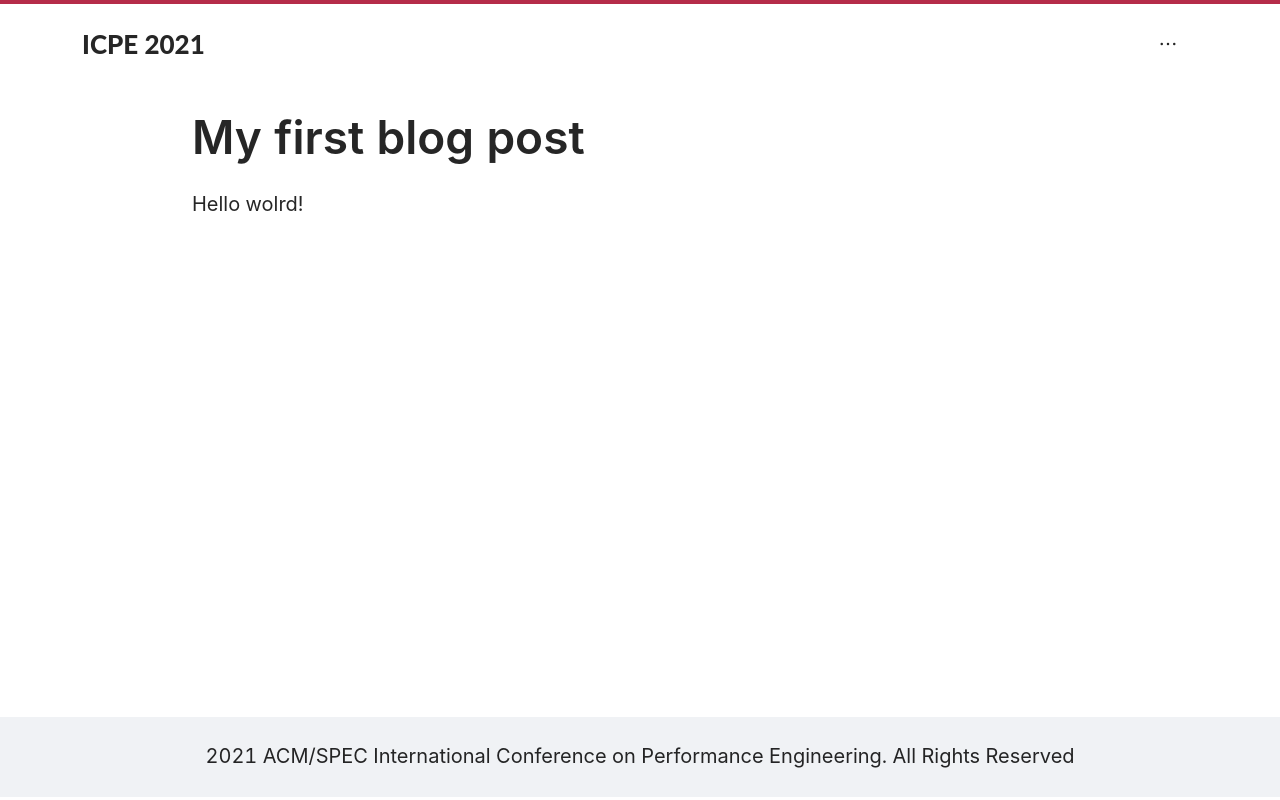
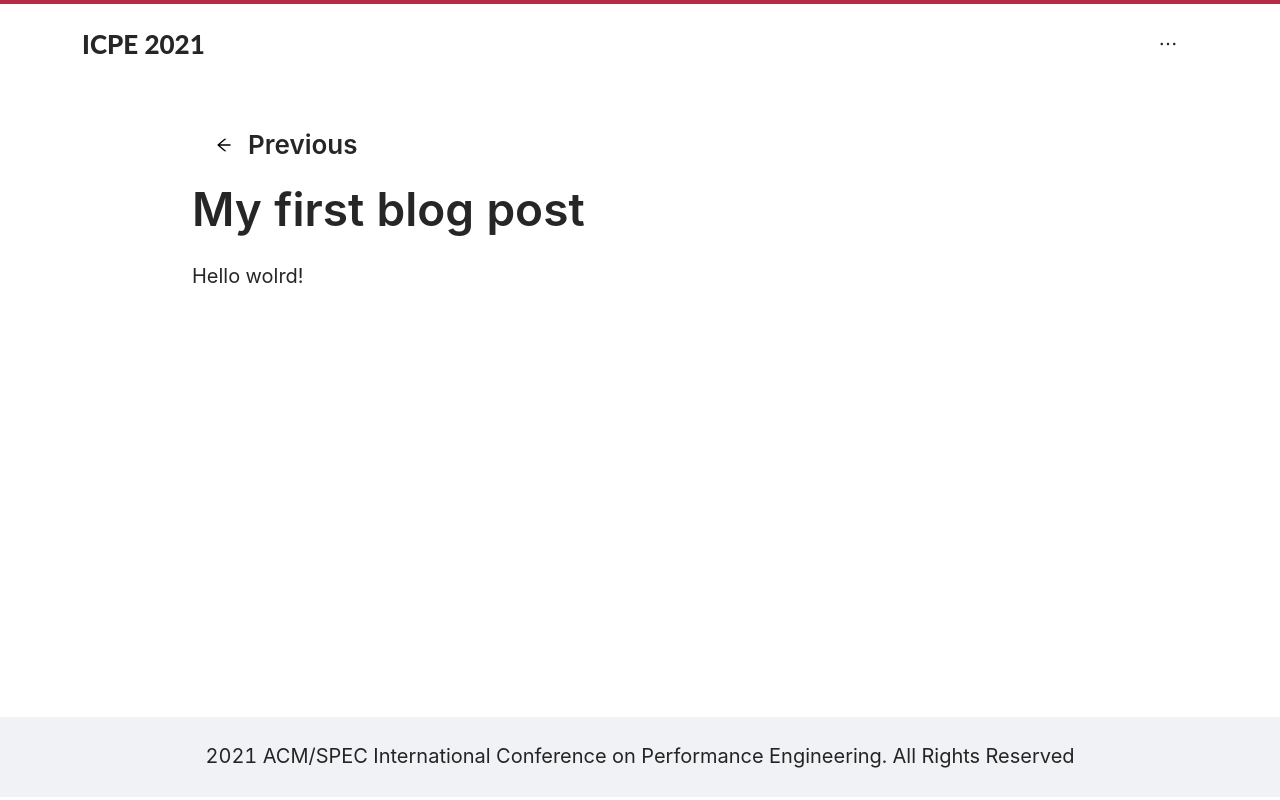
Before and after one commit to diverse-project/ICPE-2021, a Gatsby site: page /blog/my-first-post in a window 1280 px wide. Built offline with nearby package versions, Linux system fonts and the light colour scheme; Gatsby itself is replaced by a stand-in of ours.

Commit message:
Update default page template

```diff
--- a/src/templates/defaultTemplate.js
+++ b/src/templates/defaultTemplate.js
@@ -1,5 +1,5 @@
 import React from 'react'
-import { Typography } from 'antd'
+import { PageHeader, Typography } from 'antd'
 import { graphql } from 'gatsby'
 
 import Layout from '../layout/layout'
@@ -11,6 +11,12 @@ export default function Template ({ data }) {
   return (
     <Layout>
       <div className='container-md'>
+        <PageHeader
+          className='site-page-header'
+          onBack={() => window.history.back()}
+          title='Previous'
+        />
+
         <Typography.Title level={1}>{frontmatter.title}</Typography.Title>
         <div
           className='blog-post-content'
@@ -26,9 +32,9 @@ export const pageQuery = graphql`
     markdownRemark(frontmatter: { path: { eq: $path } }) {
       html
       frontmatter {
-        date(formatString: "MMMM DD, YYYY")
         path
         title
+        category
       }
     }
   }
```
